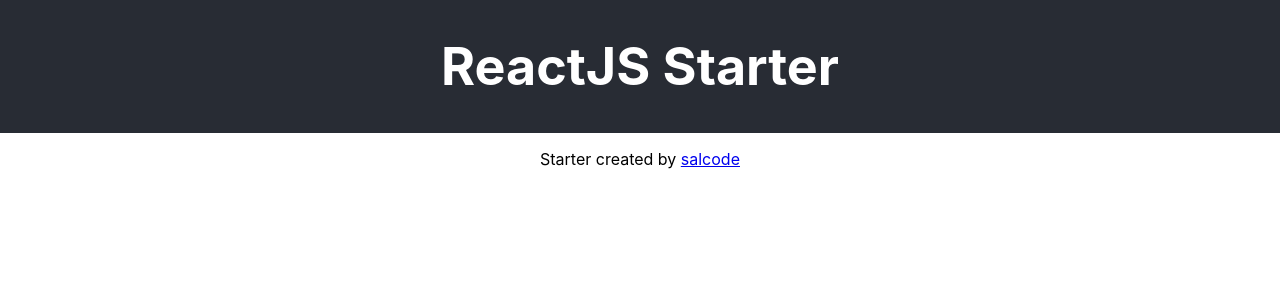
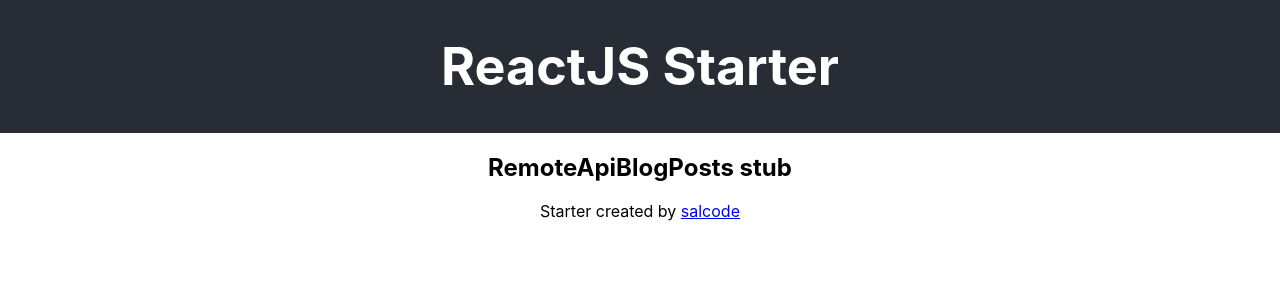
Before and after one commit to salcode/reactjs-starters, a React (Create React App) app: page / in a window 1280 px wide. Shown: the top 300 px of the page. Built offline with nearby package versions, Linux system fonts and the light colour scheme.

Commit message:
Add stub RemoteApiBlogPosts component

```diff
--- a/src/App.js
+++ b/src/App.js
@@ -1,4 +1,6 @@
 import './App.css';
+
+import RemoteApiBlogPosts from './components/RemoteApiBlogPosts';
 
 function App() {
   return (
@@ -6,6 +8,7 @@
       <header className="App-header">
         <h1>ReactJS Starter</h1>
       </header>
+      <RemoteApiBlogPosts />
       <footer className="App-footer">
         <p>Starter created by <a href="https://github.com/salcode">salcode</a></p>
       </footer>
--- /dev/null
+++ b/src/components/RemoteApiBlogPosts/index.js
@@ -0,0 +1,5 @@
+export default function RemoteApiBlogPosts() {
+  return (
+    <h2>RemoteApiBlogPosts stub</h2>
+  );
+}
```
